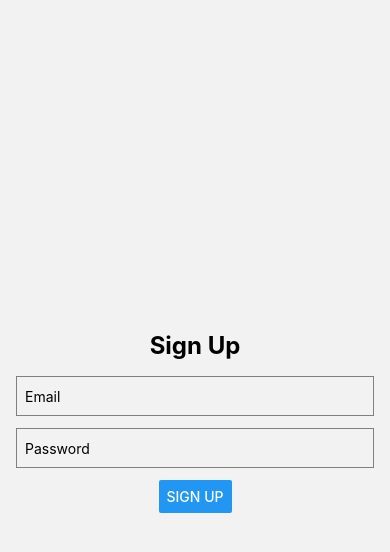
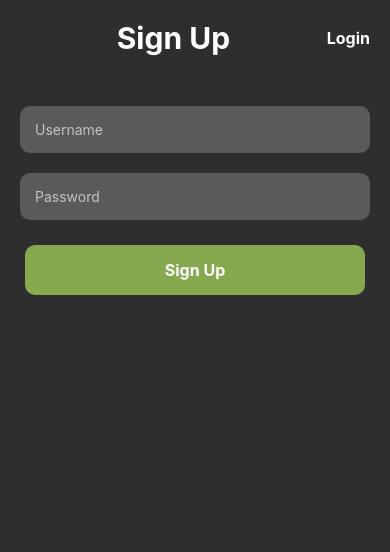
Before and after one commit to yugi957/KingsEye, a React Native app: screen /Signup in a window 390 px wide. Shown: the top 552 px of the page. Built offline with nearby package versions, Linux system fonts and the light colour scheme.

Commit message:
separated signup and login logic into two pages

```diff
--- a/app/screens/Login.tsx
+++ b/app/screens/Login.tsx
@@ -33,41 +33,41 @@ const Login = () => {
         }
     }
 
-    const signUp = async () => {
-        setLoading(true);
-        try {
-            const response = await createUserWithEmailAndPassword(fbAuth, email, password);
-            console.log(response);
-            alert('Account created');
-        } catch (error: any) {
-            console.log(error);
-            alert("Sign up failed" + error.message);
-        } finally {
-            setLoading(false);
-        }
-    }
+    // const signUp = async () => {
+    //     setLoading(true);
+    //     try {
+    //         const response = await createUserWithEmailAndPassword(fbAuth, email, password);
+    //         console.log(response);
+    //         alert('Account created');
+    //     } catch (error: any) {
+    //         console.log(error);
+    //         alert("Sign up failed" + error.message);
+    //     } finally {
+    //         setLoading(false);
+    //     }
+    // }
 
     return (
         <View style={globalStyles.container}>
             <View style={globalStyles.header}>
                 {/* <Image source={{ uri: 'URL_TO_YOUR_LOGO' }} style={styles.logo} /> */}
-                <Text style={styles.signUpText}>Sign In</Text>
+                <Text style={styles.signInText}>Login</Text>
                 <TouchableOpacity onPress={navToSignup}>
                     <Text style={styles.signupButtonText}>Signup</Text>
                 </TouchableOpacity>
             </View>
             <KeyboardAvoidingView behavior='padding'>
-                <TextInput placeholder="Username" placeholderTextColor="#C3C3C3" value={email} style={globalStyles.input} onChangeText={(text) => setEmail(text)}></TextInput>
-                <TextInput placeholder="Password" placeholderTextColor="#C3C3C3" secureTextEntry value={password} style={globalStyles.input} onChangeText={(text) => setPassword(text)}></TextInput>
+                <TextInput placeholder="Username" value={email} style={globalStyles.input} onChangeText={(text) => setEmail(text)}></TextInput>
+                <TextInput placeholder="Password" secureTextEntry value={password} style={globalStyles.input} onChangeText={(text) => setPassword(text)}></TextInput>
 
                 {loading ? <ActivityIndicator size="large" color="#0000ff" /> : (
                     <>
                         <TouchableOpacity style={globalStyles.generalButton} onPress={signIn}>
                             <Text style={styles.loginButtonText}>Sign In</Text>
                         </TouchableOpacity>
-                        <TouchableOpacity style={globalStyles.generalButton} onPress={signUp}>
+                        {/* <TouchableOpacity style={globalStyles.generalButton} onPress={signUp}>
                             <Text style={styles.loginButtonText}>Sign Up</Text>
-                        </TouchableOpacity>
+                        </TouchableOpacity> */}
 
                         {/* sign in with google */}
                         <TouchableOpacity
@@ -155,7 +155,7 @@ const styles = StyleSheet.create({
         height: 100,
         resizeMode: 'contain', // adjust this to your needs
     },
-    signUpText: {
+    signInText: {
         textAlign: 'center',
         flex:1,
         color: 'white',
--- a/app/screens/Signup.tsx
+++ b/app/screens/Signup.tsx
@@ -1,55 +1,80 @@
 import React, { useState } from 'react';
-import { View, Text, TextInput, Button, StyleSheet } from 'react-native';
+import { View, Text, TextInput, Button, StyleSheet, TouchableOpacity, ActivityIndicator,  KeyboardAvoidingView} from 'react-native';
+import { useNavigation } from '@react-navigation/native';
+import { FIREBASE_AUTH} from '../../FirebaseConfig'
+import { getAuth }from "firebase/auth";
+import { createUserWithEmailAndPassword } from 'firebase/auth';
+import globalStyles from '../styles/globalStyles';
 
 const Signup = () => {
     const [email, setEmail] = useState('');
     const [password, setPassword] = useState('');
+    const [loading, setLoading] = useState(false);
+    const fbAuth = FIREBASE_AUTH;
+    const auth = getAuth();
 
-  const handleSignup = () => {
-    // Add your signup logic here
-  };
+    const navigation = useNavigation();
+    const navToLogin = () => {
+        navigation.navigate('Login')
+    }
+
+    const signUp = async () => {
+        setLoading(true);
+        try {
+            const response = await createUserWithEmailAndPassword(fbAuth, email, password);
+            console.log(response);
+            alert('Account created');
+        } catch (error: any) {
+            console.log(error);
+            alert("Sign up failed" + error.message);
+        } finally {
+            setLoading(false);
+        }
+    }
 
   return (
-    <View style={styles.container}>
-      <Text style={styles.title}>Sign Up</Text>
+    <View style={globalStyles.container}>
+      <View style={globalStyles.header}>
+        <Text style={styles.signUpText}>Sign Up</Text>
+        <TouchableOpacity onPress={navToLogin}>
+                    <Text style={styles.signupButtonText}>Login</Text>
+                </TouchableOpacity>
+      </View>
+    <KeyboardAvoidingView behavior='padding'>
         <TextInput
-        style={styles.input}
-        placeholder="Email"
+            placeholder="Username"
+            style={globalStyles.input}
             value={email}
             onChangeText={setEmail}
         />
         <TextInput
-        style={styles.input}
             placeholder="Password"
+            style={globalStyles.input}
             secureTextEntry
             value={password}
             onChangeText={setPassword}
         />
-      <Button title="Sign Up" onPress={handleSignup} />
+        <TouchableOpacity style={globalStyles.generalButton} onPress={signUp}>
+                            <Text style={styles.signupButtonText}>Sign Up</Text>
+                        </TouchableOpacity>
+    </KeyboardAvoidingView>
     </View>
   );
 };
 
+export default Signup;
+
 const styles = StyleSheet.create({
-  container: {
-    flex: 1,
-    justifyContent: 'center',
-    alignItems: 'center',
-    padding: 16,
+  signUpText: {
+    textAlign: 'center',
+    flex:1,
+    color: 'white',
+    fontSize: 30,
+    fontWeight: 'bold',
   },
-  title: {
-    fontSize: 24,
+  signupButtonText: {
+    color: 'white',
+    fontSize: 16,
     fontWeight: 'bold',
-    marginBottom: 16,
-  },
-  input: {
-    width: '100%',
-    height: 40,
-    borderColor: 'gray',
-    borderWidth: 1,
-    marginBottom: 12,
-    paddingHorizontal: 8,
 },
 });
-
-export default Signup;
--- a/app/styles/globalStyles.js
+++ b/app/styles/globalStyles.js
@@ -18,6 +18,7 @@ const globalStyles = StyleSheet.create({
         padding: 15,
         marginBottom: 20,
         color: 'white',
+        placeholderTextColor: '#C3C3C3'
     },
     generalButton: {
         backgroundColor: '#85a94f',
```
Lines whose indentation alone changed are shown as unchanged.
